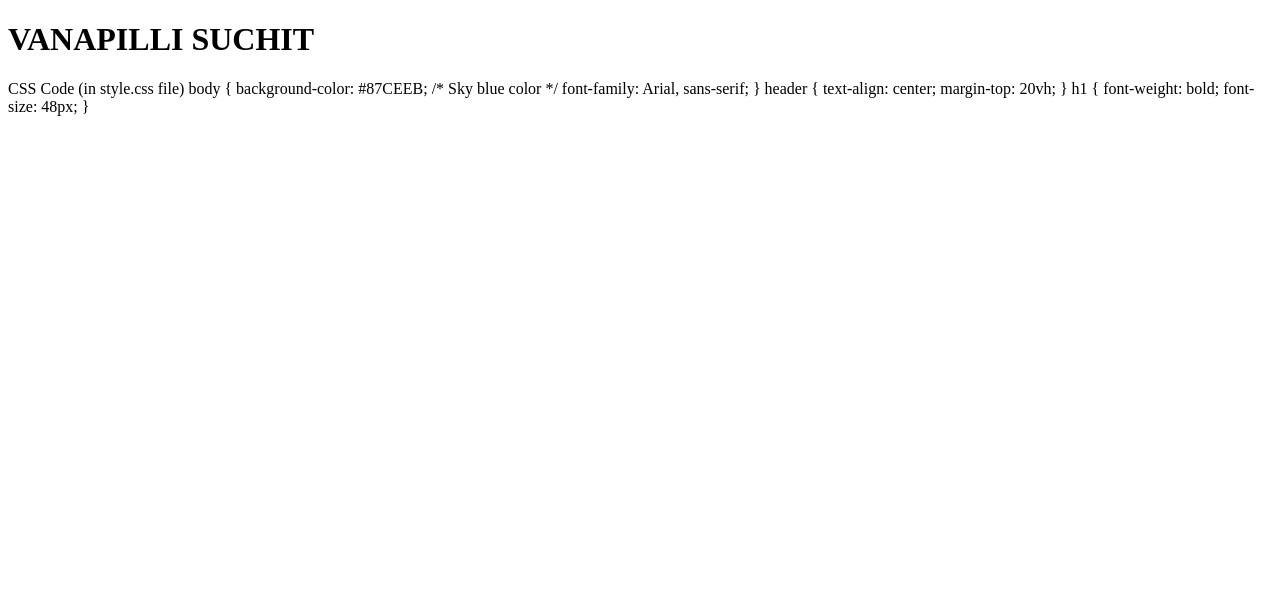
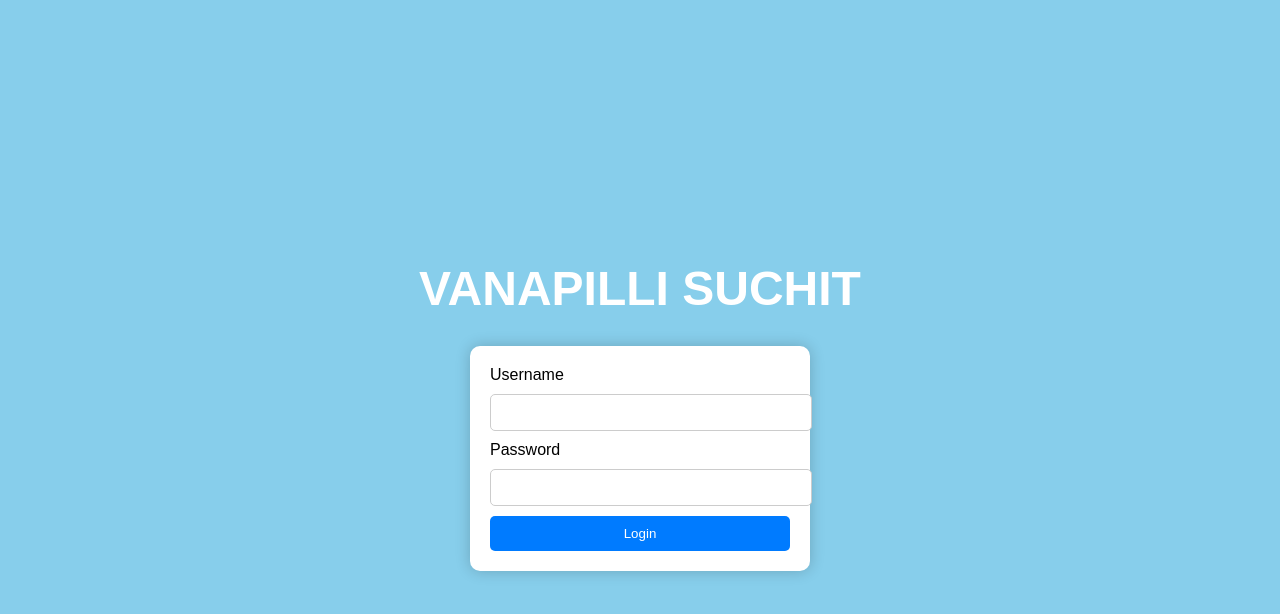
Before and after one commit to suchitvanapilli/my-portfolio-code-with-suchit, a plain HTML site: page index.html in a window 1280 px wide. Drawn offline with Linux system fonts and the light colour scheme.

Commit message:
index.html

```diff
--- a/index.html
+++ b/index.html
@@ -1,32 +1,67 @@
 <!DOCTYPE html>
 <html lang="en">
 <head>
-    <meta charset="UTF-8">
-    <meta name="viewport" content="width=device-width, initial-scale=1.0">
-    <title>Formal Website</title>
-    <link rel="stylesheet" href="style.css">
+  <meta charset="UTF-8">
+  <meta name="viewport" content="width=device-width, initial-scale=1.0">
+  <title>VANAPILLI SUCHIT</title>
+  <style>
+    body {
+      background-color: skyblue;
+      font-family: Arial, sans-serif;
+      display: flex;
+      flex-direction: column;
+      align-items: center;
+      justify-content: center;
+      height: 100vh;
+      margin: 0;
+    }
+    h1 {
+      font-weight: bold;
+      font-size: 3em;
+      color: #ffffff;
+      margin-bottom: 30px;
+    }
+    .login-box {
+      background-color: white;
+      padding: 20px;
+      border-radius: 10px;
+      box-shadow: 0 0 15px rgba(0,0,0,0.2);
+      width: 300px;
+    }
+    .login-box input[type="text"],
+    .login-box input[type="password"] {
+      width: 100%;
+      padding: 10px;
+      margin: 10px 0;
+      border: 1px solid #ccc;
+      border-radius: 5px;
+    }
+    .login-box input[type="submit"] {
+      width: 100%;
+      padding: 10px;
+      background-color: #007BFF;
+      color: white;
+      border: none;
+      border-radius: 5px;
+      cursor: pointer;
+    }
+    .login-box input[type="submit"]:hover {
+      background-color: #0056b3;
+    }
+  </style>
 </head>
 <body>
-    <header>
-        <h1>VANAPILLI SUCHIT</h1>
-    </header>
+  <h1>VANAPILLI SUCHIT</h1>
+  <div class="login-box">
+    <form>
+      <label for="username">Username</label>
+      <input type="text" id="username" name="username" required>
+
+      <label for="password">Password</label>
+      <input type="password" id="password" name="password" required>
+
+      <input type="submit" value="Login">
+    </form>
+  </div>
 </body>
 </html>
-
-
-CSS Code (in style.css file)
-
-body {
-    background-color: #87CEEB; /* Sky blue color */
-    font-family: Arial, sans-serif;
-}
-
-header {
-    text-align: center;
-    margin-top: 20vh;
-}
-
-h1 {
-    font-weight: bold;
-    font-size: 48px;
-}
```
